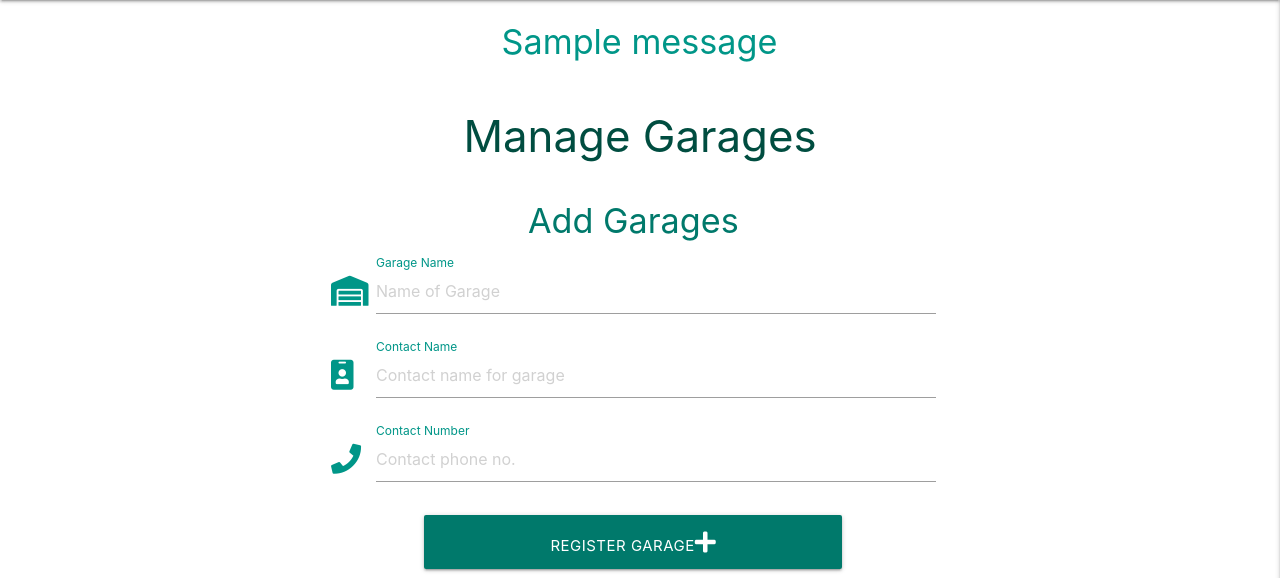
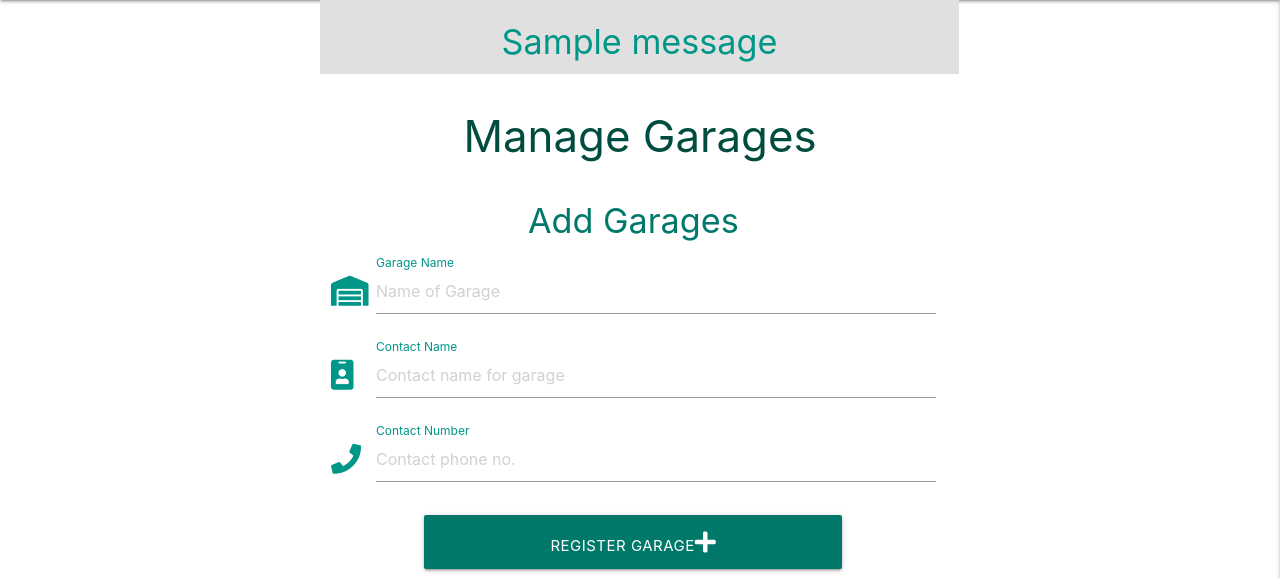
Before and after one commit to 31Amin/car_maintenance_tracker, a Flask app: page /add_garage in a window 1280 px wide. Shown: the part 64-642 px from the top of the page. Run offline with Flask 2, Linux system fonts and the light colour scheme; one stand-in notice (Sample message) is shown; a database or web service that is not in the repository returns one stand-in record (values such as "Sample title"); some libraries are stand-ins or nearby versions.

Commit message:
added background colour to flash message, to add depth and makre it more visible on the screen

```diff
--- a/templates/base.html
+++ b/templates/base.html
@@ -72,11 +72,11 @@
             {% with messages = get_flashed_messages() %}
                 {% if messages %}
                     {% for message in messages %}
-                        <div class="row flashes">
-                            <div class="col s12 m6 offset-m3">
-                                <h4 class="teal-text darken-2 center-align">{{ message }}</h4>
-                            </div>
+                    <div class="row">
+                        <div class="col s12 m6 offset-m3 grey lighten-2">
+                            <h4 class="teal-text darken-2 center-align">{{ message }}</h4>
                         </div>
+                    </div>
                     {% endfor %}
                 {% endif %}
             {% endwith %}
```
